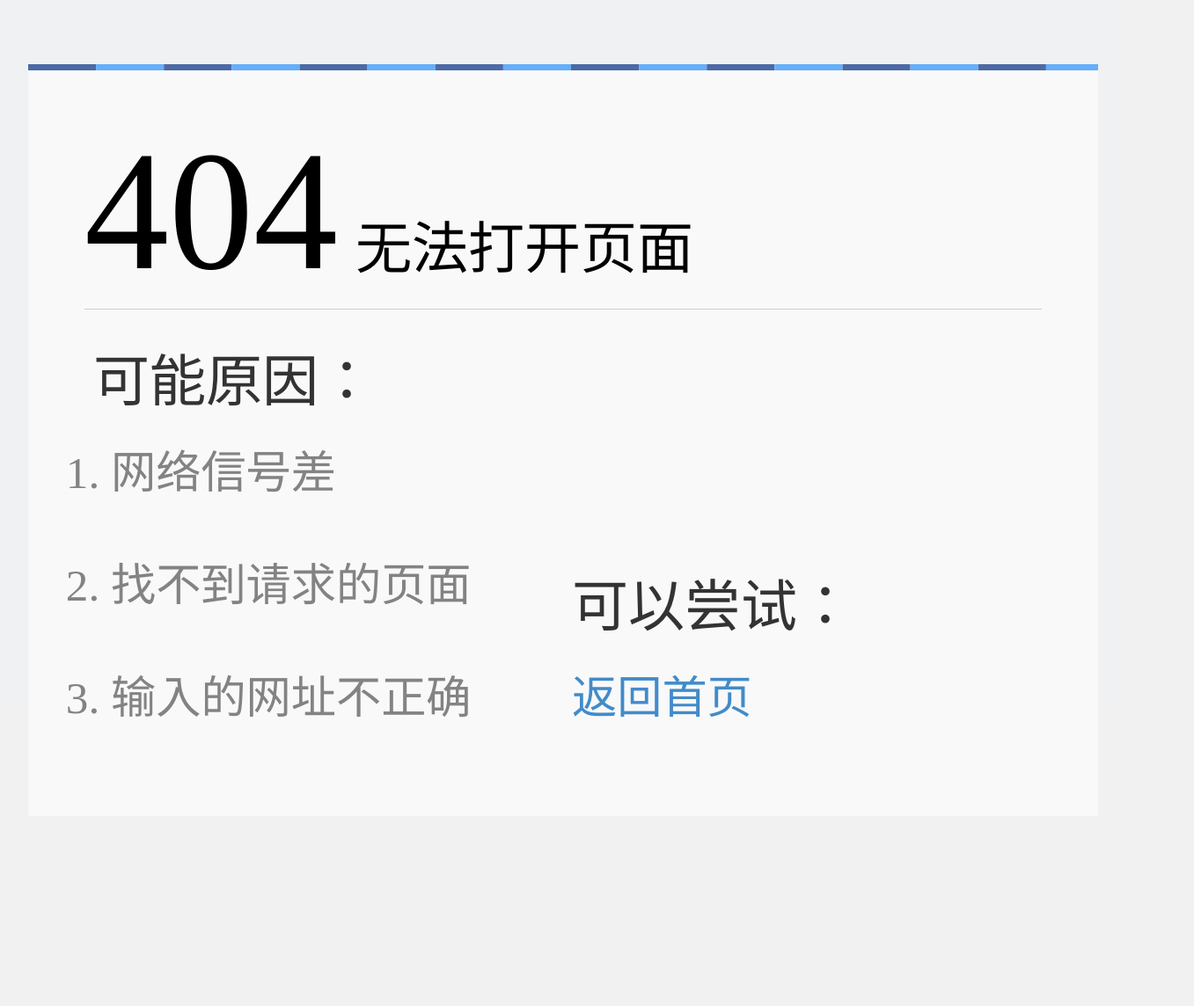
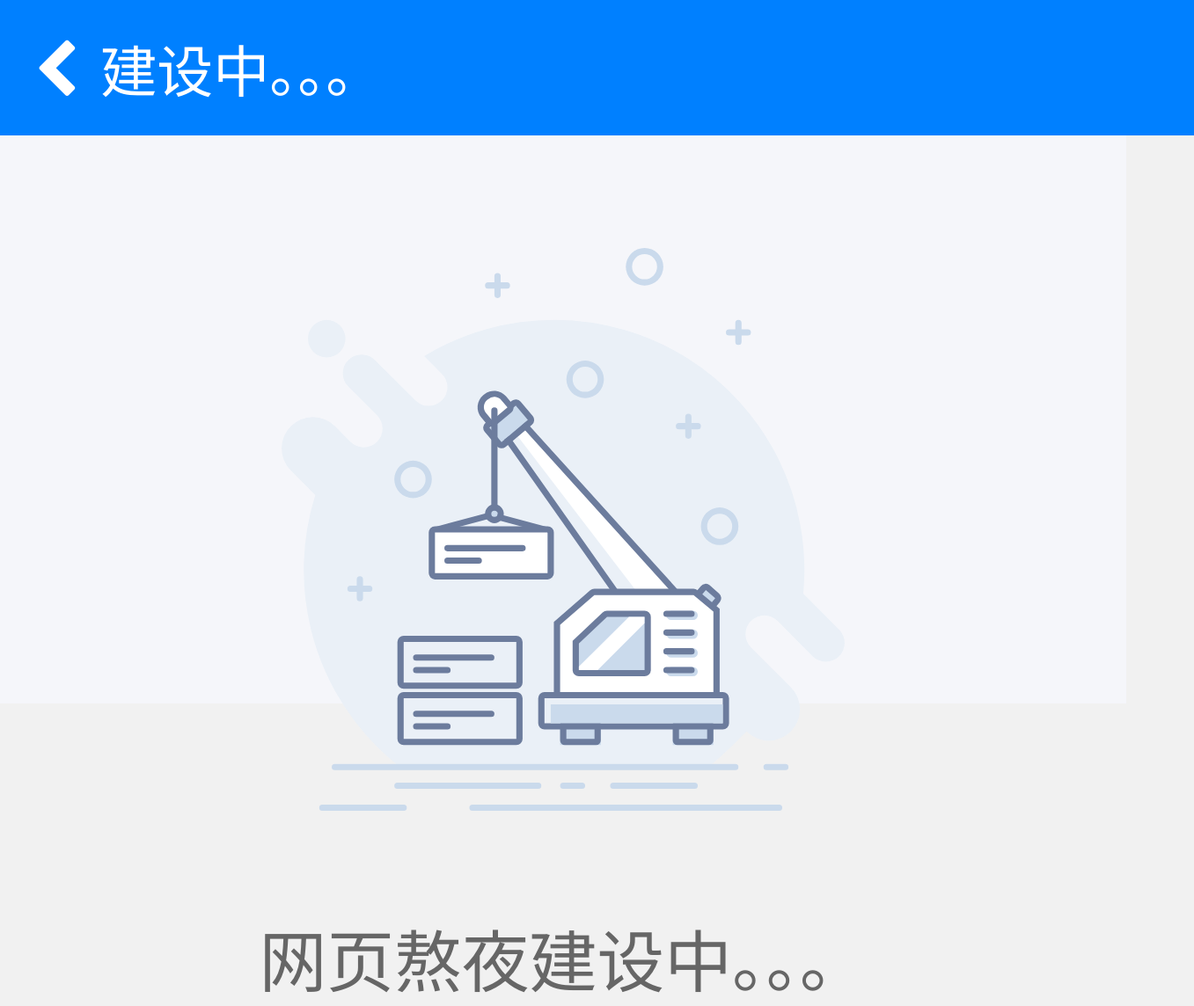
Before and after one commit to MRDANX/developer_community, a Vue app: page /constructing in a window 1280 px wide. Shown: the whole page at 88% size, 1357 px wide, since content can reach past the window. Before the commit the page ends 928 px from the top, so only its background shows below. Built offline with nearby package versions, Linux system fonts and the light colour scheme.

Commit message:
perfect user's token check

```diff
--- a/src/pages/article/createArticle.vue
+++ b/src/pages/article/createArticle.vue
@@ -144,9 +144,14 @@
       }
     },
     created() {
+      if (!this.userInfo.userID) {
+        this.$router.replace('/setting');
+        return;
+      }
       this.$store.dispatch('user/checkUserInfo');
     },
     async activated() {
+
       let authorID;
       if (this.edit === true) {
         this.showLoading = true;
@@ -189,7 +194,7 @@
             this.title = articleInfo.title;
             this.content = articleInfo.content;
             this.cover = articleInfo.cover;
-            this.tags = articleInfo.tags.split(',');
+            this.tags = articleInfo.tags && articleInfo.tags.split(',');
             this.selectedSubject = articleInfo.subject;
           } else if (response.status == 404) {
             this.hintText = '未找到该文章，请再次确认!';
@@ -204,12 +209,6 @@
     mounted() {
       let submitButton = this.$refs.submit;
       this.$activeFeedback(submitButton);
-      //check out whether user has login
-      if (!this.userInfo.userID) {
-        this.$router.push({
-          path: '/setting'
-        })
-      }
     },
     updated() {
       setTimeout(() => {
@@ -311,6 +310,7 @@
         }
         if (!this.publishLock) {
           let qs = require('qs');
+          let token = this.userInfo.token;
           this.showLoading = true;
           this.publishLock = true;
           if (this.edit) {
@@ -323,12 +323,17 @@
                 title: this.title,
                 cover: this.cover,
                 subject: this.selectedSubject,
-                tags: this.tags.toString(),
-                content: this.content
+                tags: this.tags && this.tags.toString(),
+                content: this.content,
+                token
               })
             }).then(result => {
               let response = result.data;
               this.showLoading = false;
+              if (response.errno) {
+                this.hintText = response.text;
+                return;
+              }
               if (response.status == 200) {
                 this.hintText = response.text;
                 setTimeout(() => {
@@ -344,6 +349,7 @@
               }
             });
           } else {
+            let token = this.userInfo.token;
             //post original article
             this.$axios({
               method: 'post',
@@ -358,13 +364,18 @@
               })
             }).then(result => {
               this.showLoading = false;
-              if (!result.data.errno) {
+              let response = result.data;
+              if (response.errno) {
+                this.hintText = response.text;
+                return;
+              }
+              if (result.data.success) {
                 this.hintText = result.data.text;
                 this.$store.dispatch('user/retrieveUserInfo');
                 setTimeout(() => {
                   this.$router.go(-1);
                 }, 1500);
-              } else if (result.data.errno == 1) {
+              } else {
                 this.hintText = result.data.text;
                 this.publishLock = false;
               }
--- a/src/pages/article/originalArticle.vue
+++ b/src/pages/article/originalArticle.vue
@@ -83,6 +83,7 @@
         let articleID = this.articleList[index].articleID,
           userID = this.userInfo.userID,
           password = this.userInfo.password,
+          token = this.userInfo.token,
           qs = require('qs');
         this.showLoading = true;
         this.$axios({
@@ -90,16 +91,22 @@
           url: '/api/deleteArticle',
           data: qs.stringify({
             articleID,
-            userID,
-            password
+            token
           })
         }).then(result => {
-          if (result.data.err) {
-            this.hintText = result.data.text;
+          let response = result.data;
+          if (response.errno) {
+            this.hintText = response.text;
+            this.showLoading = false;
+            return;
+          }
+          if (!response.success) {
+            this.hintText = response.text;
             this.showLoading = false;
             return;
           }
           this.showLoading = false;
+          this.hintText = response.text;
           this.articleList.splice(index, 1);
           this.$store.dispatch('user/retrieveUserInfo');
           // this.getOriginalArticle(0, this.articleList.length);
--- /dev/null
+++ b/src/pages/constructing.vue
@@ -0,0 +1,65 @@
+<template>
+  <div class="subject-detail">
+    <div class="top-nav">
+      <div class="top-nav-content">
+        <i class="fa fa-chevron-left" @click="$router.go(-1)"></i>
+        <span class="nav-title">建设中。。。</span>
+      </div>
+    </div>
+    <div class="constructing">
+      <span>网页熬夜建设中。。。</span>
+    </div>
+  </div>
+</template>
+
+<script>
+  export default {
+    name: 'subjectDetail',
+    props: {
+      subject: String
+    }
+  }
+
+</script>
+
+<style scoped>
+  .subject-detail {
+    width: 100vw;
+    height: 100vh;
+    background-color: #F5F6FA;
+  }
+
+  .top-nav {
+    width: 100vw;
+    height: 12vw;
+    background-color: #0080FF;
+    color: #FFFFFF;
+    display: flex;
+    align-items: center;
+    font-size: 5vw;
+    padding: 0 3vw;
+
+  }
+  i.fa-chevron-left{
+    margin-right: 2vw;
+    font-size: 5.5vw;
+  }
+  div.constructing{
+    margin-top: 10vw;
+    width: 100vw;
+    height: 50vw;
+    background-image: url("/static/images/common/constructing.svg");
+    background-size: 100% 100%;
+    position: relative;
+  }
+  .constructing span{
+    font-size: 6vw;
+    color: #666666;
+    position: absolute;
+    bottom: 0;
+    left: 50%;
+    transform: translate(-50%,200%);
+    white-space: nowrap;
+  }
+
+</style>
--- a/src/pages/settingPage.vue
+++ b/src/pages/settingPage.vue
@@ -20,7 +20,7 @@
         </li>
         <li class="user-action">
           <ul ref="actions">
-            <li>
+            <li  @click="goto('/constructing')">
               <i class="fa fa-bell" style="color:#0076FE"></i>
               <span class="text">消息中心</span>
             </li>
@@ -29,7 +29,7 @@
               <span class="text">我喜欢的文章</span>
               <span>{{userInfo.favoriteArticle&&userInfo.favoriteArticle.length||'0'}} 篇</span>
             </li>
-            <li>
+            <li @click="goto('/constructing')">
               <i class="fa fa-eye" style="color:#CC3333"></i>
               <span class="text">阅读过的文章</span>
               <span>0 篇</span>
@@ -44,7 +44,7 @@
               <span class="text">赞过的动态</span>
               <span>{{userInfo.favoriteTrend&&userInfo.favoriteTrend.length||0}} 个</span>
             </li>
-            <li>
+            <li @click="goto('/constructing')">
               <i class="fa fa-list" style="color:#0099FF"></i>
               <span class="text">收藏集</span>
               <span>{{userInfo.collection&&userInfo.collection.length||'0'}} 个</span>
@@ -53,7 +53,7 @@
         </li>
         <li class="others">
           <ul>
-            <li ref="feedback">
+            <li ref="feedback"  @click="goto('/constructing')">
               <i class="fa  service"></i>
               <span>意见反馈</span>
             </li>
--- a/src/pages/trend/createTrend.vue
+++ b/src/pages/trend/createTrend.vue
@@ -53,15 +53,13 @@
       }
     },
     created() {
+      if (!this.userInfo.userID) {
+        this.$router.replace('/setting');
+        return;
+      }
       this.$store.dispatch('user/checkUserInfo');
     },
     mounted() {
-      //check out whether user has login
-      if (!this.userInfo.userID) {
-        this.$router.push({
-          path: '/setting'
-        })
-      }
       let uploadImageButton = this.$refs.uploadImageButton;
       if (uploadImageButton) {
         this.$activeFeedback(uploadImageButton);
@@ -113,10 +111,12 @@
           return;
         }
         this.showLoading = true;
+        let token = this.userInfo.token;
         this.$axios({
           method: 'post',
           url: '/api/createUserTrend',
           data: qs.stringify({
+            token,
             userID,
             content,
             images,
@@ -125,6 +125,10 @@
         }).then(result => {
           console.log(result);
           this.showLoading = false;
+          if (result.data.errno) {
+            this.hintText = result.data.text;
+            return;
+          }
           this.hintText = '发送成功!';
           setTimeout(() => {
             this.$router.go(-1);
@@ -205,7 +209,7 @@
         .nav-title {
           flex-grow: 0.8;
         }
-        .send-trend.active{
+        .send-trend.active {
           color: #009CFF;
         }
         .send-trend i.fa {
--- a/src/router/index.js
+++ b/src/router/index.js
@@ -39,6 +39,8 @@ const topicTrends = () =>
   import ('@/pages/trend/topicTrends');
 const userDetail = () =>
   import ('@/pages/user/userDetail');
+const constructing = () =>
+  import ('@/pages/constructing');
 
 Vue.use(Router);
 
@@ -185,6 +187,11 @@ export default new Router({
       component: originalArticle
     },
     {
+      path: '/constructing',
+      name: 'constructing',
+      component: constructing
+    },
+    {
       path: '(.*|notFound)',
       name: 'notFound',
       component: notFoundPage
```
Also changed, not shown: static/images/avatar/1527579135799.jpeg (added), static/images/avatar/1527579145754.jpeg (added), 1 other file (tests, documents, lock files or other folders).
